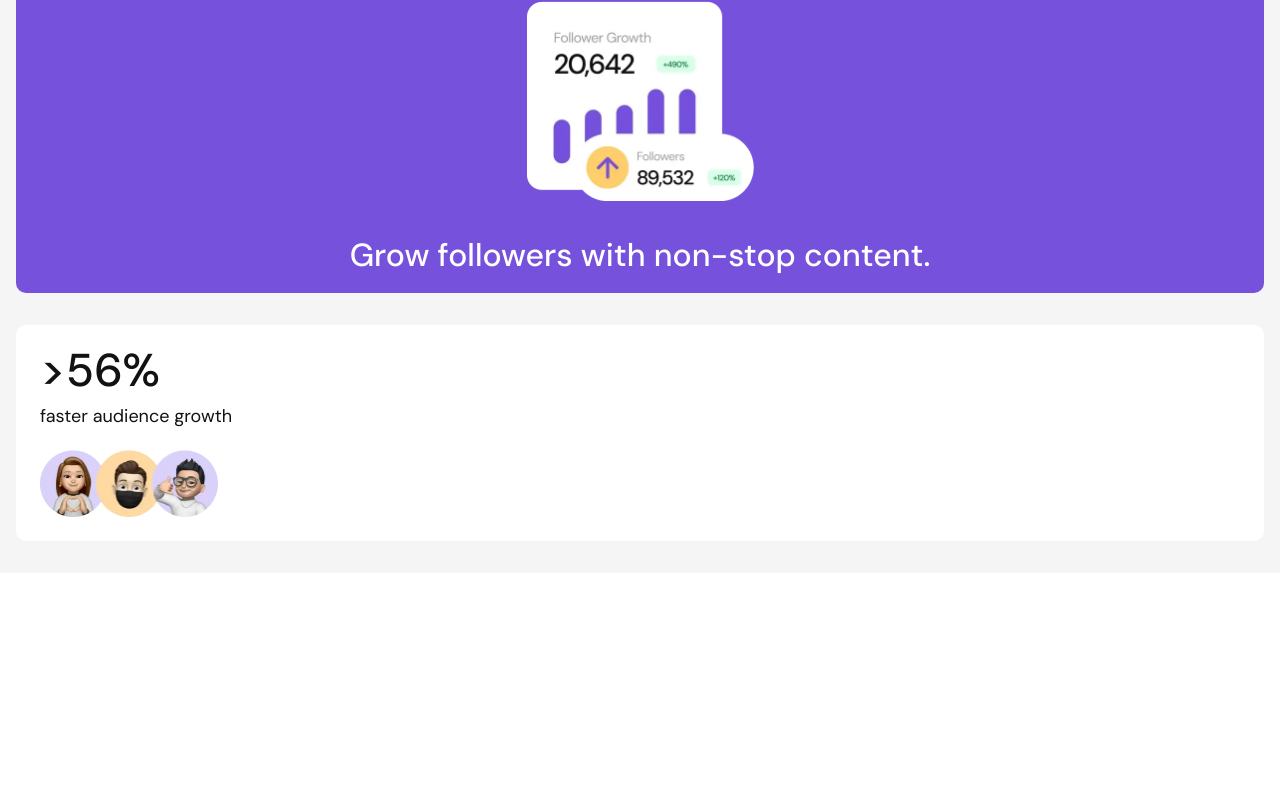
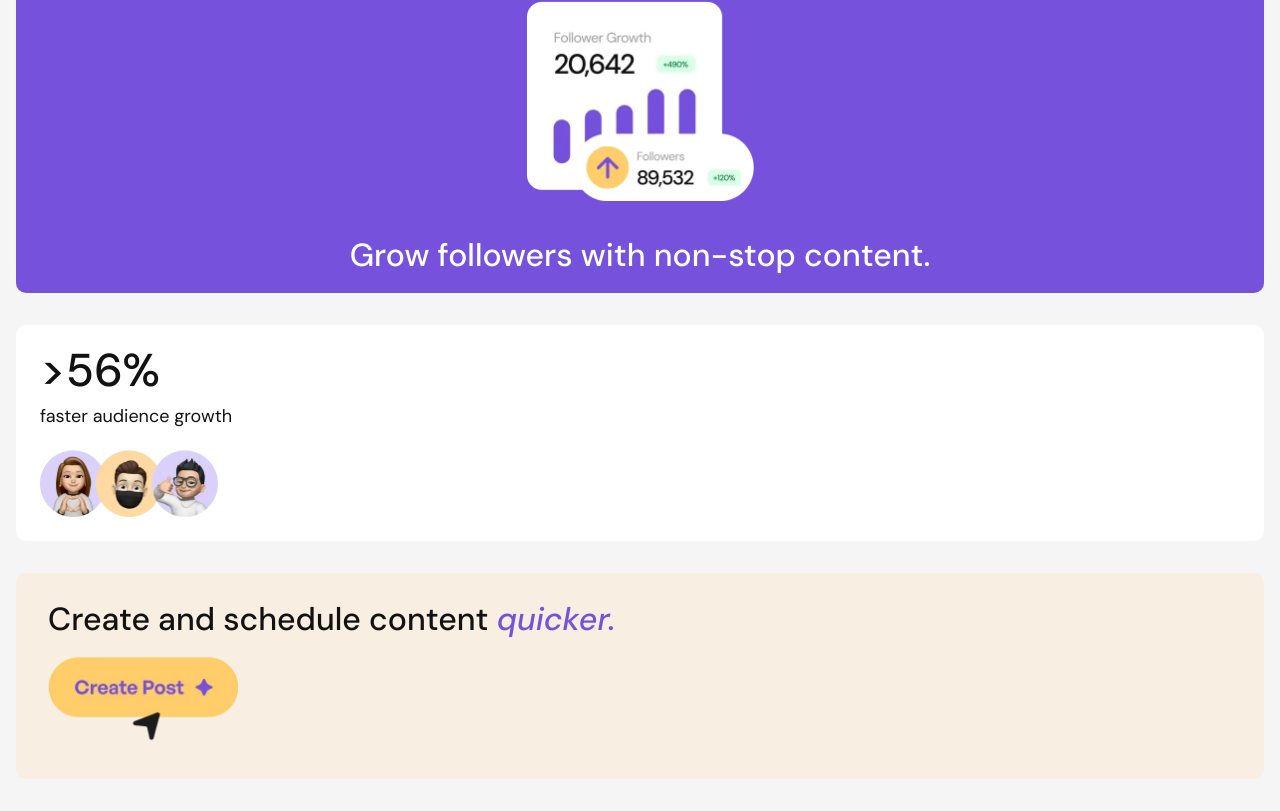
Before and after one commit to g-akca/bento-grid, a React (Vite) app: page / in a window 1280 px wide. Shown: the part 2174-2985 px from the top of the page. Before the commit the page ends 2747 px from the top, so only its background shows below. Built offline with nearby package versions, Linux system fonts and the light colour scheme.

Commit message:
Add ContentCard structure and styles

```diff
--- a/src/components/ContentCard.jsx
+++ b/src/components/ContentCard.jsx
@@ -1,7 +1,12 @@
+import createImg from "/images/illustration-create-post.webp";
+
 function ContentCard() {
   return (
-    <>
-    </>
+    <div className="bg-yellow-100 rounded-[10px] p-8 flex flex-col gap-6">
+      <h2 className="text-[32px] leading-7 tracking-[-6%] font-medium">Create and schedule content <i className="text-purple-500">quicker.</i></h2>
+
+      <img src={createImg} alt="Create post image" className="w-47.5" />
+    </div>
   )
 }
 
```
